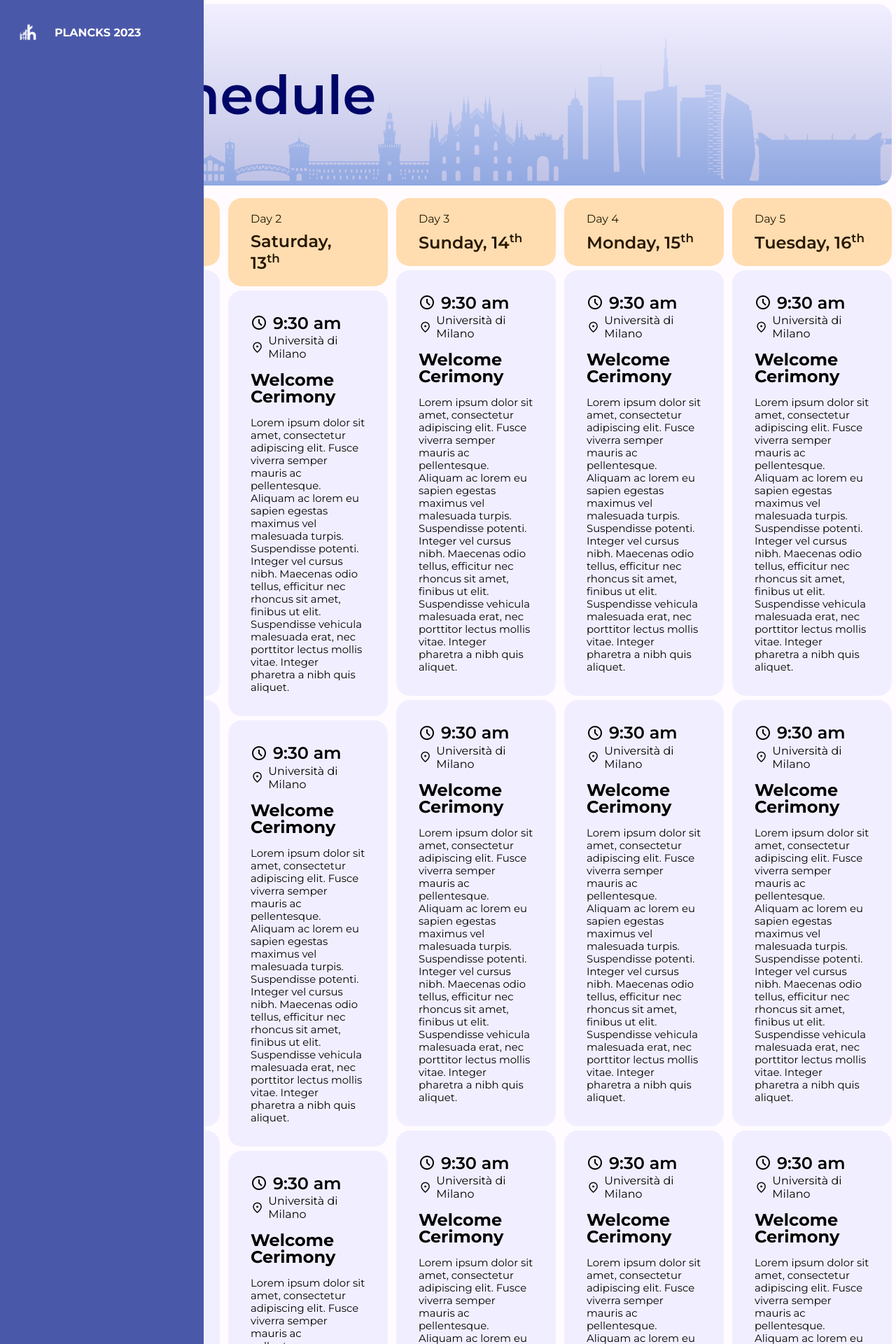
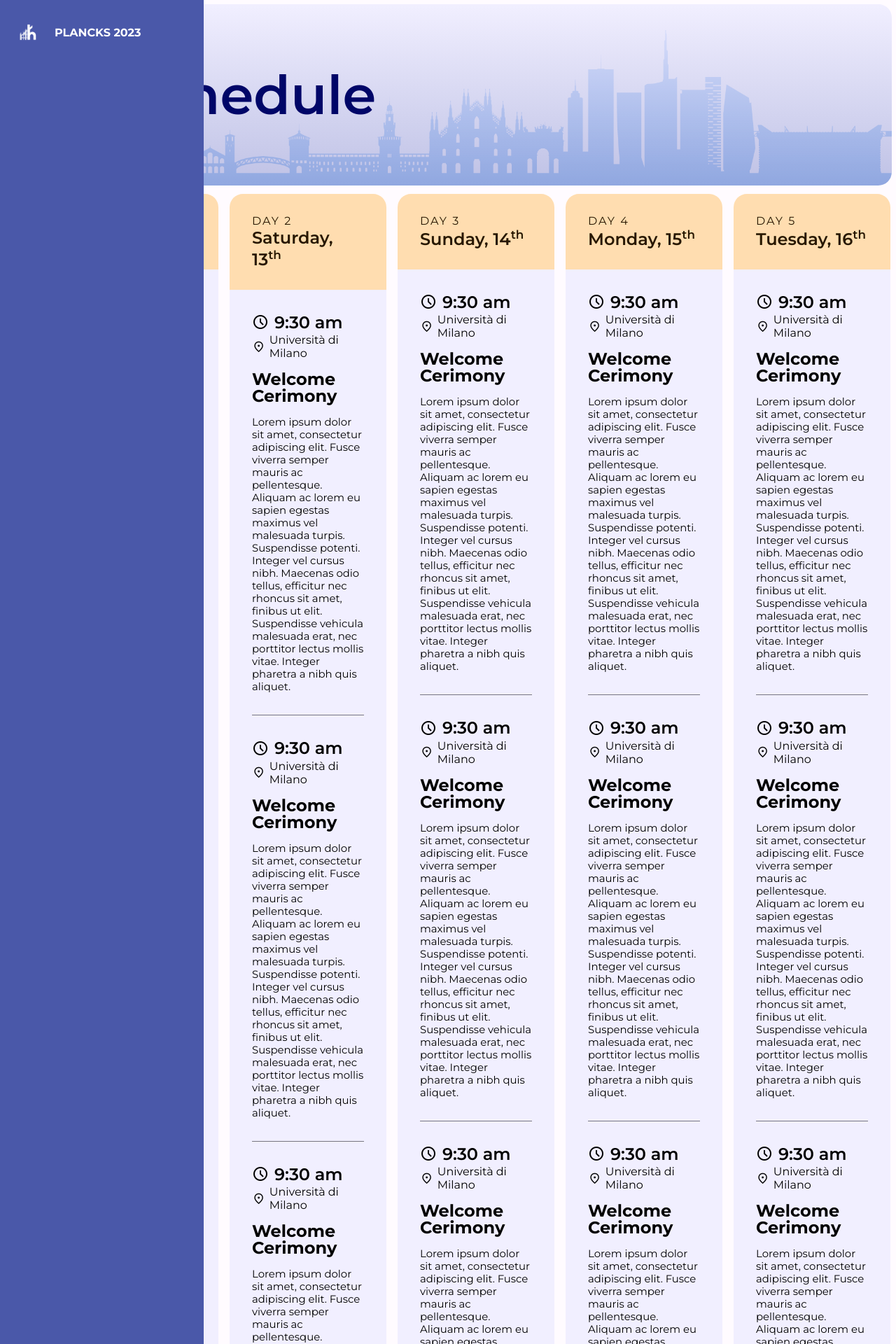
Before and after one commit to gfusarbassini/ht56f4y, a Jekyll site: the page built from schedule.html, in a window 1280 px wide. Shown: the top 1920 px of the page at 70% size. Built offline with Jekyll 4.4.1, drawn with Linux system fonts in a browser that asks for light colours; nearby versions of some CDN libraries.

Commit message:
Update schedule

```diff
--- a/css/main.scss
+++ b/css/main.scss
@@ -266,7 +266,9 @@
   flex-direction: column;
   justify-content: flex-end;
 
-
+  @media #{$medium-and-down}{
+    min-height: 30vh;
+  }
 
   &::before{
     background-image: linear-gradient(rgba($primary, 0), rgba($primary, 0.3));
@@ -293,9 +295,16 @@
     left:-20px;
     right: -20px;
     mix-blend-mode:soft-light;
-    background-position: bottom;
-    background-clip: content-box;
+    background-position-x: center;
+    background-position-y: -20px;
     background-size: cover;
+    background-repeat: no-repeat;
+
+
+
+    @media #{$medium-and-down}{
+
+    }
   }
 
   .content{
@@ -413,27 +422,36 @@
 
 #schedule{
   .schedule-header{
-    padding: 1.2rem 2rem;
+    padding: 1.8rem 2rem;
 
     h2{
       font-weight: 600;
       font-size: 1.5rem;
+      @media #{$medium-and-down}{
+        margin-top: 0.5rem;
+        font-size: 8vw;
+        text-transform: uppercase;
+        letter-spacing: 2px;
+      }
     }
 
     h3{
       font-weight: 400;
       font-size: 1rem;
+      text-transform: uppercase;
+      letter-spacing: 2px;
     }
-  }
-  @media #{$medium-and-down}{
-  .activity-container{
-    height: 0px;
-    overflow: hidden;
-    transition: height 0.5s ease-in-out;
-  }
   }
   .schedule-activity{
     padding: 2rem;
+    position: relative;
+    &:not(:last-child)::after{
+        position: absolute;
+        bottom: 0px;
+        width: calc(100% - 4rem);
+        border-bottom: solid 1px $outline;
+        content: '';
+    }
 
   .activity{
 
@@ -480,3 +498,27 @@
   }
 }
 }
+
+.accordion{
+  margin: 0rem 0.5rem;
+  border-radius: 1.2rem !important;
+  overflow: hidden;
+  position: relative;
+
+   &-content{
+    margin-top: 0rem;
+
+
+    @media #{$medium-and-down}{
+        height: 0px;
+        overflow: hidden;
+        transition: height 0.5s ease-in-out;
+      }
+  }
+
+}
+
+
+.ripple{
+  background-blend-mode: hard-light;
+}
--- a/js/main.js
+++ b/js/main.js
@@ -17,7 +17,7 @@
   );
 
 
-  $("html").on("click", ".card", function(evt) {
+  $("html").on("click", ".card, .ripple", function(evt) {
     var btn = $(evt.currentTarget);
     var x = evt.pageX - btn.offset().left;
     var y = evt.pageY - btn.offset().top;
@@ -68,20 +68,29 @@
 
 
 
-  $("html").on("click", ".schedule-header", function () {
-    var container = $(".activity-container", $(this).parent());
+  $("html").on("click", ".accordion-header", function () {
+    const mediaQuery = window.matchMedia('(max-width: 992px)')
+// Check if the media query is true
+    if (mediaQuery.matches) {
+      // Then trigger an alert
+
+      var container = $(".accordion-content", $(this).parent());
       if (!container.hasClass("expanded")) {
-      var heights = $(".schedule-activity", container).map(
+        var heights = $(container).find("> div").map(
           function () {
             return +$(this).outerHeight(true);
           }).get().reduce((acc, cur) => acc + cur, 0);
-      $(".activity-container.expanded").css("height", "0px").addClass("collapsed").removeClass("expanded");
+        $(".activity-container.expanded").css("height", "0px").removeClass("collapsed").addClass("expanded");
+        $(".accordion-header").removeClass("collapsed").addClass("expanded")
         container.css("height", heights + "px").removeClass("collapsed").addClass("expanded");
         if ($("body").scrollTop() > $(this).offset().top) {
           $("body").animate({ scrollTop: $(this).offset().top - 50 }, 'ease');
         }
       } else {
         container.css("height", "0px").addClass("collapsed").removeClass("expanded");
+        $(".accordion-header").addClass("collapsed").removeClass("expanded");
+      }
+
     }
   });
 });
--- a/schedule.html
+++ b/schedule.html
@@ -10,13 +10,14 @@
 <div id="schedule" class="row">
   {% for day in site.data.schedule.schedule %}
   <div class="col l3 m5 s15">
-    <div class="schedule-header card secondary">
+    <div class="accordion">
+    <div class="accordion-header ripple schedule-header secondary">
       <h3>Day {{day.day}}</h3>
       <h2>{{day.date}}</h2>
     </div>
-    <div class="activity-container collapsed">
+    <div class="accordion-content collapsed">
     {% for activity in day.activities %}
-      <div class="schedule-activity card primary">
+      <div class="schedule-activity primary ripple">
         <div class="activity-time"><i class="material-symbols-outlined">schedule</i>{{activity.time}}</div>
         <div class="activity-location"><i class="material-symbols-outlined">location_on</i>{{activity.location}}</div>
         <div class="activity-title">{{activity.title}}</div>
@@ -24,6 +25,7 @@
       </div>
     {% endfor %}
     </div>
+    </div>
   </div>
   {% endfor %}
 </div>
```
Lines whose indentation alone changed are shown as unchanged.
